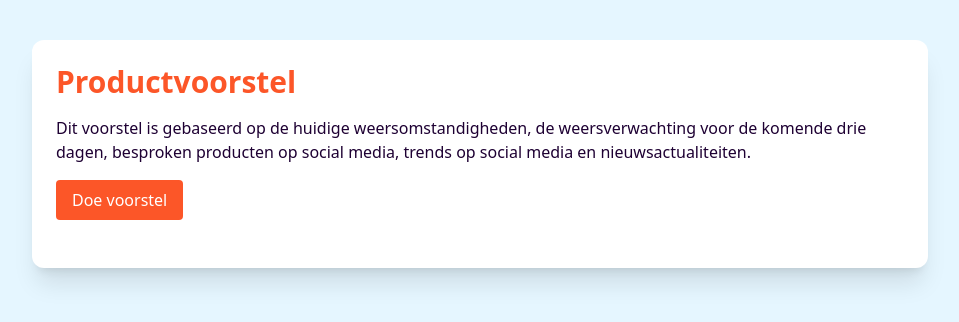
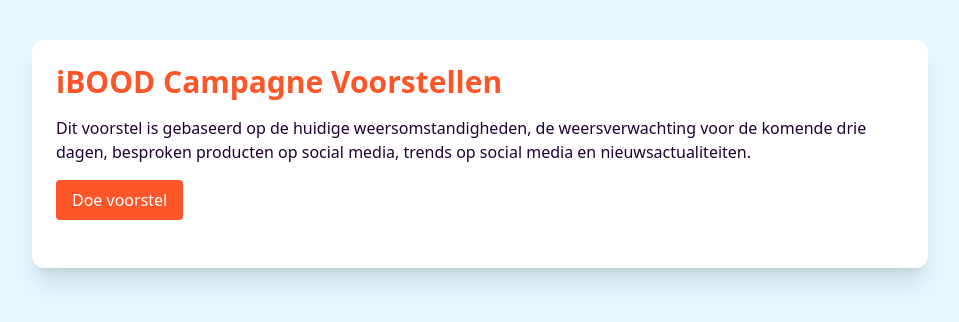
Before and after one commit to OmleNessumsa/merchadvise, a Next.js app: page / in a window 1280 px wide. Shown: the top 322 px of the page, without its empty margins (160-1119 px from the left). Built offline with nearby package versions, Linux system fonts and the light colour scheme.

Commit message:
Update page.tsx

```diff
--- a/src/app/page.tsx
+++ b/src/app/page.tsx
@@ -37,7 +37,7 @@
     <main className="min-h-screen p-10" style={{ backgroundColor: "#E5F6FF" }}>
       <div className="max-w-4xl mx-auto shadow-xl rounded-xl p-6 bg-white">
         <h1 className="text-3xl font-bold mb-4" style={{ color: "#FC5628" }}>
-          Productvoorstel
+          iBOOD Campagne Voorstellen
         </h1>
         <p className="mb-4" style={{ color: "#1E0033" }}>
           Dit voorstel is gebaseerd op de huidige weersomstandigheden, de weersverwachting voor
@@ -53,7 +53,7 @@
           {loading ? (
             <span className="flex items-center justify-center gap-2">
               <span className="animate-spin inline-block w-4 h-4 border-[2px] border-current border-t-transparent rounded-full"></span>
-              Laden...
+              Aan 't werk...
             </span>
           ) : (
             "Doe voorstel"
```
